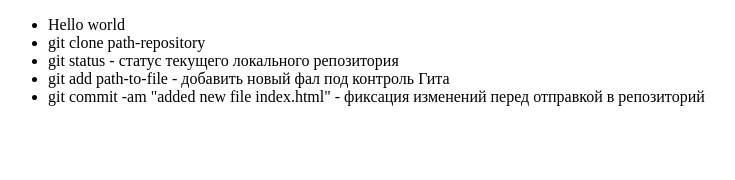
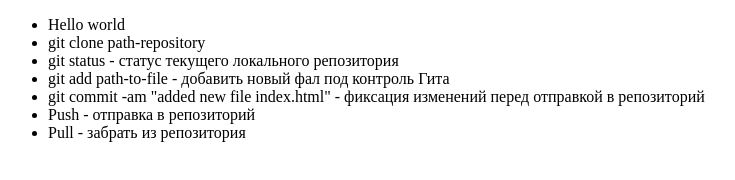
Before and after one commit to Vladislav-Labkovich/git-lesson, a plain HTML site: page index.html in a window 1280 px wide. Shown: the whole page, without its empty margins (0-735 px from the left). Drawn offline with Linux system fonts and the light colour scheme.

Commit message:
added new file index.html

```diff
--- a/index.html
+++ b/index.html
@@ -14,6 +14,9 @@
             <li>git status - статус текущего локального репозитория</li>
             <li>git add path-to-file - добавить новый фал под контроль Гита</li>
             <li>git commit -am "added new file index.html" - фиксация изменений перед отправкой в репозиторий </li>
+            <li>Push - отправка в репозиторий</li>
+            <li>Pull - забрать из репозитория</li>
+
         </ul>
     </div>
 </body>
```
